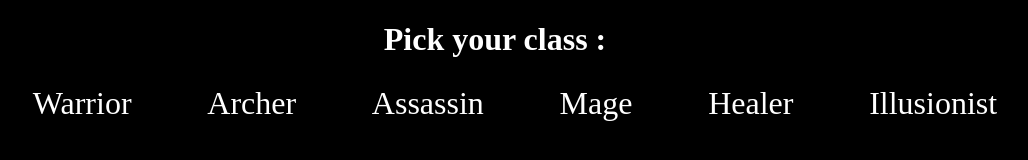
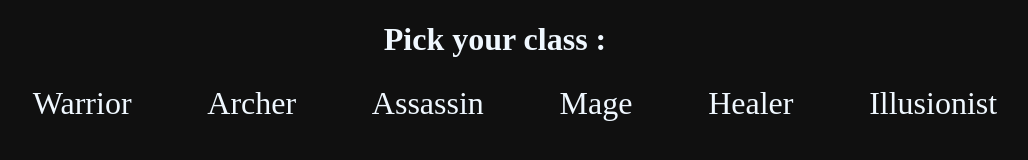
Before and after one commit to Senogy/ProjectQ, a plain HTML site: page ProjectQ.html in a window 1280 px wide. Shown: the whole page, without its empty margins (145-1173 px from the left). Drawn offline with Linux system fonts and the light colour scheme.

Commit message:
Reduce color contrast
The high contrast color scheme was ugly

```diff
--- a/ProjectCSS.css
+++ b/ProjectCSS.css
@@ -1,8 +1,8 @@
 
 body
 {
-  background-color: black;
-  color: white;
+  background-color: #101010;
+  color: aliceblue;
   text-align: center;
   margin: auto;
   max-width: 1080px;
```
